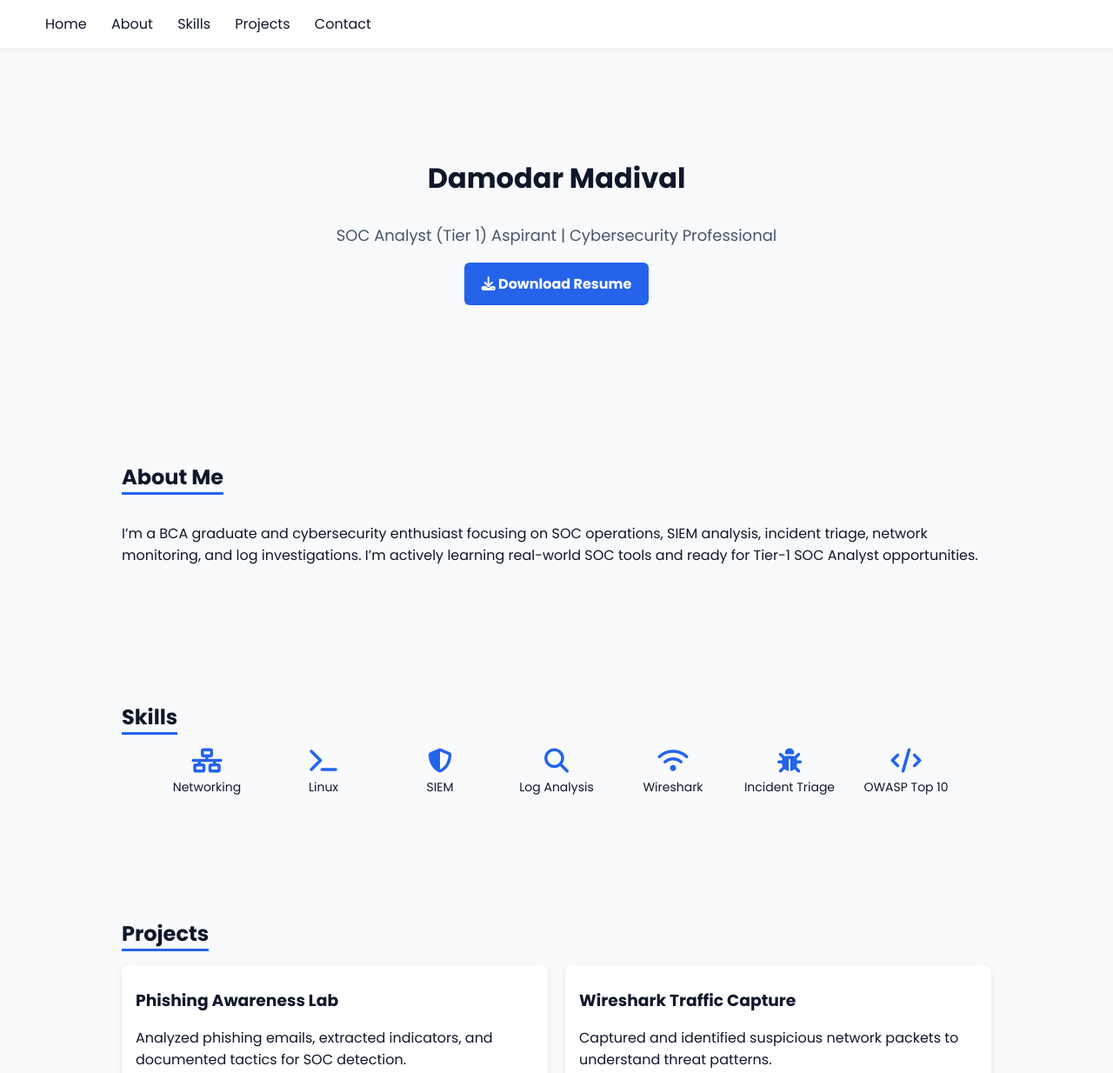
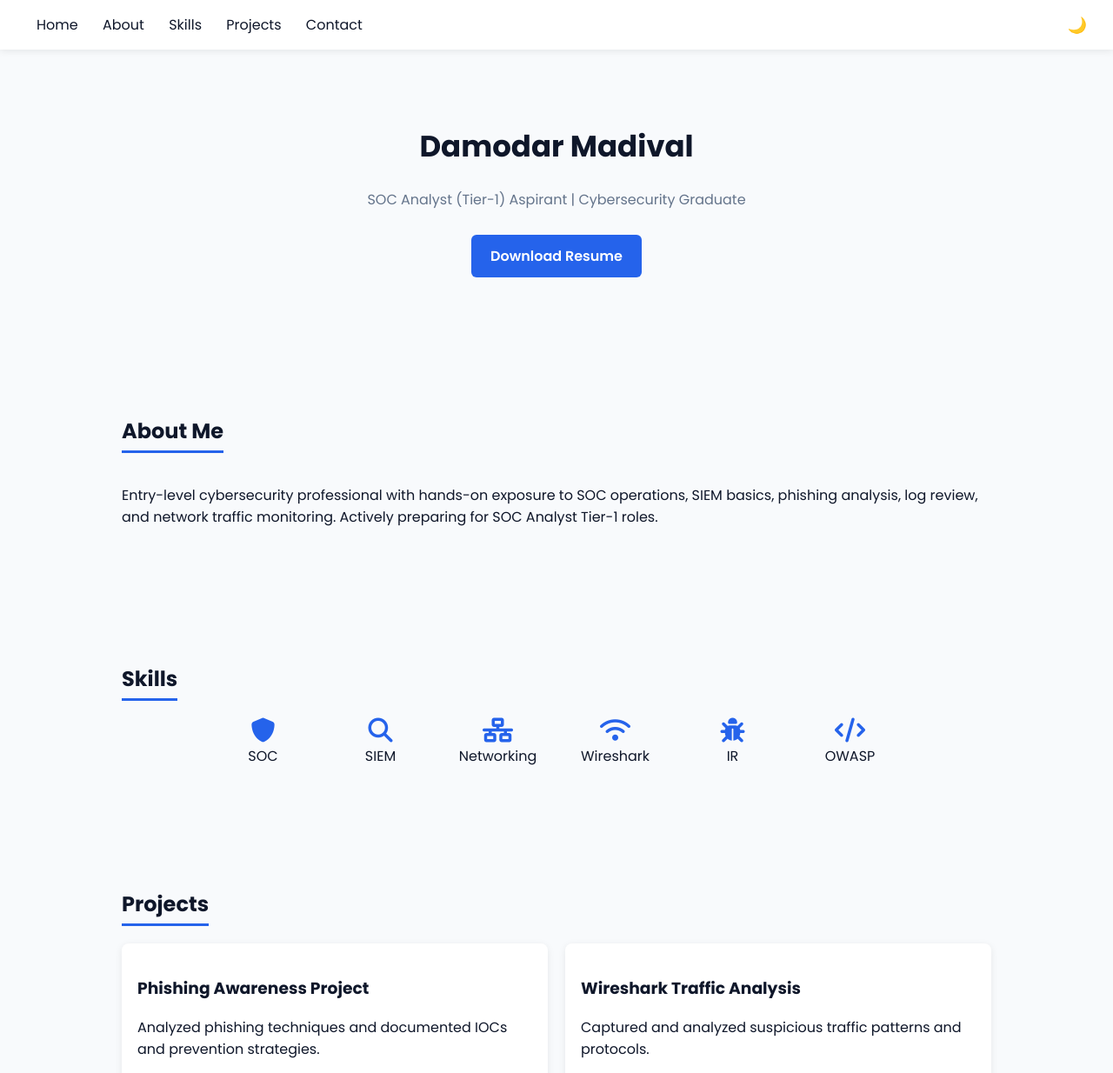
Before and after one commit to DamodarMadival88/DamodarMadival.github.io, a plain HTML site: page index.html in a window 1280 px wide. Shown: the top 1234 px of the page at 87% size. Drawn offline with Linux system fonts and the light colour scheme.

Commit message:
Update index.html

```diff
--- a/index.html
+++ b/index.html
@@ -5,190 +5,240 @@
 <title>Damodar Madival | SOC Analyst Portfolio</title>
 <meta name="viewport" content="width=device-width, initial-scale=1.0">
 
-    <!-- Font & icons -->
+<!-- Fonts & Icons -->
 <link href="https://fonts.googleapis.com/css2?family=Poppins:wght@300;400;600;700&display=swap" rel="stylesheet">
 <link rel="stylesheet" href="https://cdnjs.cloudflare.com/ajax/libs/font-awesome/6.5.1/css/all.min.css">
 
 <style>
-        body {
-            font-family: 'Poppins', sans-serif;
-            margin: 0;
-            background: #f8fafc;
-            color: #0f172a;
-            scroll-behavior: smooth;
+:root{
+  --bg:#f8fafc;
+  --text:#0f172a;
+  --card:#ffffff;
+  --accent:#2563eb;
 }
-        header {
-            background: white;
-            box-shadow: 0px 2px 8px rgba(0,0,0,0.06);
-            position: fixed;
-            width: 100%;
-            top: 0;
-            z-index: 100;
+body.dark{
+  --bg:#0f172a;
+  --text:#e5e7eb;
+  --card:#020617;
+  --accent:#38bdf8;
 }
-        nav {
-            display: flex;
-            justify-content: space-between;
-            align-items: center;
-            padding: 15px 40px;
+
+html{scroll-behavior:smooth;}
+body{
+  margin:0;
+  font-family:'Poppins',sans-serif;
+  background:var(--bg);
+  color:var(--text);
 }
-        nav a {
-            text-decoration: none;
-            margin: 0 12px;
-            font-weight: 500;
-            color: #0f172a;
+
+/* NAVBAR */
+header{
+  position:fixed;
+  top:0; width:100%;
+  background:var(--card);
+  box-shadow:0 2px 8px rgba(0,0,0,.08);
+  z-index:1000;
 }
-        .hero {
-            display: flex;
-            flex-direction: column;
-            align-items: center;
-            text-align: center;
-            padding: 100px 20px;
-            margin-top: 60px;
+nav{
+  display:flex;
+  justify-content:space-between;
+  align-items:center;
+  padding:15px 30px;
 }
-        .hero h1 { font-size: 32px; font-weight: 700; }
-        .hero p { font-size: 18px; color: #475569; margin: 6px 0; }
-        .btn-resume {
-            background: #2563eb;
-            color: white;
-            padding: 12px 20px;
-            border-radius: 6px;
-            font-weight: bold;
-            text-decoration: none;
-            margin-top: 12px;
+.nav-links a{
+  margin:0 12px;
+  text-decoration:none;
+  color:var(--text);
+  font-weight:500;
 }
-        section {
-            padding: 60px 20px;
-            max-width: 1000px;
-            margin: auto;
+.toggle-btn{
+  cursor:pointer;
+  font-size:18px;
 }
-        section h2 {
-            font-size: 24px;
-            border-bottom: 3px solid #2563eb;
-            display: inline-block;
-            margin-bottom: 16px;
+.menu{
+  display:none;
+  font-size:22px;
+  cursor:pointer;
 }
-        .skills-grid {
-            display: flex;
-            flex-wrap: wrap;
-            gap: 14px;
-            justify-content: center;
+
+/* HERO */
+.hero{
+  text-align:center;
+  padding:120px 20px 80px;
 }
-        .skills-grid div {
-            width: 120px;
-            text-align: center;
-            font-size: 14px;
-            color: #0f172a;
+.hero h1{font-size:34px;}
+.hero p{color:#64748b;}
+.btn{
+  display:inline-block;
+  margin-top:12px;
+  background:var(--accent);
+  color:white;
+  padding:12px 22px;
+  border-radius:6px;
+  text-decoration:none;
+  font-weight:600;
 }
-        .skills-grid div i {
-            font-size: 28px;
-            color: #2563eb;
-            margin-bottom: 6px;
+
+/* SECTIONS */
+section{
+  max-width:1000px;
+  margin:auto;
+  padding:60px 20px;
+  opacity:0;
+  transform:translateY(40px);
+  transition:all .7s ease;
 }
-        .projects-grid {
-            display: grid;
-            grid-template-columns: repeat(auto-fit, minmax(260px,1fr));
-            gap: 20px;
+section.show{
+  opacity:1;
+  transform:translateY(0);
 }
-        .card {
-            background: white;
-            border-radius: 8px;
-            padding: 16px;
-            box-shadow: 0px 2px 8px rgba(0,0,0,0.08);
+h2{
+  border-bottom:3px solid var(--accent);
+  display:inline-block;
+  padding-bottom:5px;
 }
-        .card h3 { margin: 10px 0; }
-        .contact-info p {
-            margin: 6px 0;
+
+/* SKILLS */
+.skills{
+  display:flex;
+  flex-wrap:wrap;
+  gap:15px;
+  justify-content:center;
 }
-        footer {
-            text-align: center;
-            padding: 16px;
-            background: #ffffff;
-            border-top: 1px solid #e5e7eb;
-            margin-top: 40px;
-            color: #475569;
+.skill{
+  width:120px;
+  text-align:center;
+}
+.skill i{
+  font-size:28px;
+  color:var(--accent);
+}
+
+/* CARDS */
+.cards{
+  display:grid;
+  grid-template-columns:repeat(auto-fit,minmax(260px,1fr));
+  gap:20px;
+}
+.card{
+  background:var(--card);
+  padding:18px;
+  border-radius:8px;
+  box-shadow:0 2px 8px rgba(0,0,0,.08);
+}
+
+/* FOOTER */
+footer{
+  text-align:center;
+  padding:20px;
+  background:var(--card);
+  border-top:1px solid #e5e7eb;
+}
+
+/* MOBILE */
+@media(max-width:768px){
+  .nav-links{
+    position:absolute;
+    top:60px; left:0;
+    background:var(--card);
+    width:100%;
+    display:none;
+    flex-direction:column;
+    text-align:center;
+  }
+  .nav-links a{padding:12px 0;}
+  .menu{display:block;}
 }
 </style>
 </head>
+
 <body>
 
 <header>
   <nav>
-        <div>
-            <a href="#hero">Home</a>
+    <div class="menu" onclick="toggleMenu()">☰</div>
+    <div class="nav-links" id="navLinks">
+      <a href="#home">Home</a>
       <a href="#about">About</a>
       <a href="#skills">Skills</a>
       <a href="#projects">Projects</a>
       <a href="#contact">Contact</a>
     </div>
+    <div class="toggle-btn" onclick="toggleTheme()">🌙</div>
   </nav>
 </header>
 
-<div id="hero" class="hero">
+<div id="home" class="hero">
   <h1>Damodar Madival</h1>
-    <p>SOC Analyst (Tier 1) Aspirant | Cybersecurity Professional</p>
-    <a class="btn-resume" href="resume.pdf" target="_blank"><i class="fa fa-download"></i> Download Resume</a>
+  <p>SOC Analyst (Tier-1) Aspirant | Cybersecurity Graduate</p>
+  <a class="btn" href="resume.pdf" target="_blank">Download Resume</a>
 </div>
 
 <section id="about">
   <h2>About Me</h2>
   <p>
-        I’m a BCA graduate and cybersecurity enthusiast focusing on SOC operations,
-        SIEM analysis, incident triage, network monitoring, and log investigations.
-        I’m actively learning real-world SOC tools and ready for Tier-1 SOC Analyst opportunities.
+    Entry-level cybersecurity professional with hands-on exposure to SOC operations,
+    SIEM basics, phishing analysis, log review, and network traffic monitoring.
+    Actively preparing for SOC Analyst Tier-1 roles.
   </p>
 </section>
 
 <section id="skills">
   <h2>Skills</h2>
-    <div class="skills-grid">
-        <div><i class="fa fa-network-wired"></i><br>Networking</div>
-        <div><i class="fa fa-terminal"></i><br>Linux</div>
-        <div><i class="fa fa-shield-alt"></i><br>SIEM</div>
-        <div><i class="fa fa-search"></i><br>Log Analysis</div>
-        <div><i class="fa fa-wifi"></i><br>Wireshark</div>
-        <div><i class="fa fa-bug"></i><br>Incident Triage</div>
-        <div><i class="fa fa-code"></i><br>OWASP Top 10</div>
+  <div class="skills">
+    <div class="skill"><i class="fa fa-shield"></i><br>SOC</div>
+    <div class="skill"><i class="fa fa-search"></i><br>SIEM</div>
+    <div class="skill"><i class="fa fa-network-wired"></i><br>Networking</div>
+    <div class="skill"><i class="fa fa-wifi"></i><br>Wireshark</div>
+    <div class="skill"><i class="fa fa-bug"></i><br>IR</div>
+    <div class="skill"><i class="fa fa-code"></i><br>OWASP</div>
   </div>
 </section>
 
 <section id="projects">
   <h2>Projects</h2>
-    <div class="projects-grid">
+  <div class="cards">
     <div class="card">
-            <h3>Phishing Awareness Lab</h3>
-            <p>Analyzed phishing emails, extracted indicators, and documented tactics for SOC detection.</p>
+      <h3>Phishing Awareness Project</h3>
+      <p>Analyzed phishing techniques and documented IOCs and prevention strategies.</p>
     </div>
     <div class="card">
-            <h3>Wireshark Traffic Capture</h3>
-            <p>Captured and identified suspicious network packets to understand threat patterns.</p>
+      <h3>Wireshark Traffic Analysis</h3>
+      <p>Captured and analyzed suspicious traffic patterns and protocols.</p>
     </div>
-    </div>
-</section>
-
-<section id="certifications">
-    <h2>Certifications & Training</h2>
-    <div class="card">
-        <ul>
-            <li>Intro to Cybersecurity – Cisco</li>
-            <li>Network Security Fundamentals</li>
-            <li>SIEM & SOC Labs</li>
-            <li>OWASP Top 10 Web Security</li>
-        </ul>
   </div>
 </section>
 
 <section id="contact">
   <h2>Contact</h2>
-    <div class="contact-info">
   <p>Email: yourmail@example.com</p>
-        <p>GitHub: <a href="https://github.com/DamodarMadival88" target="_blank">github.com/DamodarMadival88</a></p>
+  <p>GitHub: <a href="https://github.com/DamodarMadival88">DamodarMadival88</a></p>
   <p>Location: Vasco, Goa</p>
-    </div>
 </section>
 
 <footer>
-    © 2025 Damodar Madival – SOC Analyst Portfolio
+  © 2025 Damodar Madival | SOC Analyst Portfolio
 </footer>
+
+<script>
+function toggleTheme(){
+  document.body.classList.toggle("dark");
+}
+
+function toggleMenu(){
+  const nav=document.getElementById("navLinks");
+  nav.style.display = nav.style.display==="flex" ? "none":"flex";
+}
+
+const sections=document.querySelectorAll("section");
+window.addEventListener("scroll",()=>{
+  sections.forEach(sec=>{
+    if(sec.getBoundingClientRect().top < window.innerHeight-100){
+      sec.classList.add("show");
+    }
+  });
+});
+</script>
 
 </body>
 </html>
```
Lines whose indentation alone changed are shown as unchanged.
